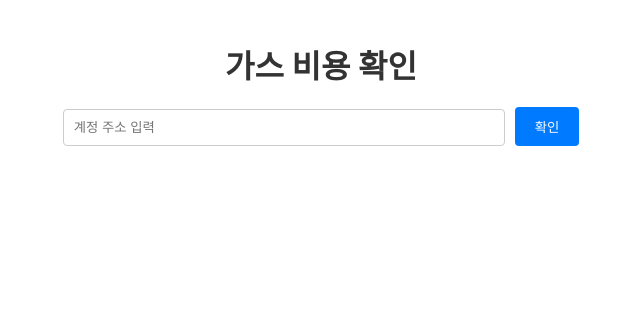
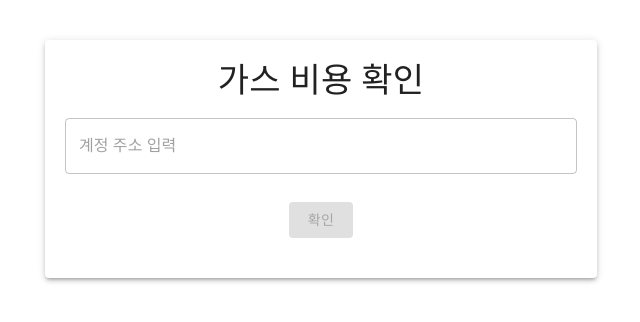
Before and after one commit to hereokay/gas-front, a React (Create React App) app: page / in a window 1280 px wide. Shown: the top 322 px of the page, without its empty margins (319-959 px from the left). Built offline with nearby package versions, Linux system fonts and the light colour scheme.

Commit message:
refactor:

```diff
--- a/package.json
+++ b/package.json
@@ -3,6 +3,9 @@
   "version": "0.1.0",
   "private": true,
   "dependencies": {
+    "@emotion/react": "^11.11.1",
+    "@emotion/styled": "^11.11.0",
+    "@mui/material": "^5.14.17",
     "@testing-library/jest-dom": "^5.17.0",
     "@testing-library/react": "^13.4.0",
     "@testing-library/user-event": "^13.5.0",
--- a/src/App.jsx
+++ b/src/App.jsx
@@ -1,7 +1,46 @@
 import React, { useState } from 'react';
 import axios from 'axios';
-import './GasCostChecker.css'; // 스타일시트 임포트
+import { TextField, Button, CircularProgress, Typography, Container, Box, Paper } from '@mui/material';
+import { createTheme, ThemeProvider } from '@mui/material/styles';
 
+
+// 사용자 정의 테마 생성
+const theme = createTheme({
+  palette: {
+    primary: {
+      main: '#556cd6',
+    },
+    secondary: {
+      main: '#19857b',
+    },
+    background: {
+      default: '#f7f7f7',
+      paper: '#ffffff',
+    },
+  },
+});
+
+async function fetchGasCost(address) {
+  try {
+    const response = await axios.get(`http://localhost:8080/api/etherscan/user?address=${address}`);
+    return response.data.spendGasUSDT;
+  } catch (error) {
+    throw new Error('트랜잭션 주소를 찾을 수 없거나 오류가 발생했습니다.');
+  }
+}
+
+function GasCostDisplay({ isLoading, spendGasUSDT, error }) {
+  if (isLoading) {
+    return <CircularProgress />;
+  }
+  if (error) {
+    return <p>{error}</p>;
+  }
+  if (spendGasUSDT !== null) {
+    return <p>사용된 가스 비용 (USDT): {spendGasUSDT} USDT</p>;
+  }
+  return null;
+}
 
 function GasCostChecker() {
   const [address, setAddress] = useState('');
@@ -10,46 +49,46 @@ function GasCostChecker() {
   const [error, setError] = useState(null);
 
   const checkGasCost = async () => {
-    const startTime = performance.now(); // 시간 측정 시작
     setIsLoading(true);
+    try {
+      const gasCost = await fetchGasCost(address);
+      setSpendGasUSDT(gasCost);
       setError(null);
-    try {
-      const response = await axios.get(`http://localhost:8080/api/etherscan/user?address=${address}`);
-      const roundedSpendGasUSDT = parseFloat(response.data.spendGasUSDT.toFixed(2));
-      setSpendGasUSDT(roundedSpendGasUSDT);
     } catch (error) {
-      setError('트랜잭션 주소를 찾을 수 없거나 오류가 발생했습니다.');
+      setError(error.message);
       setSpendGasUSDT(null);
     } finally {
       setIsLoading(false);
-      const endTime = performance.now(); // 시간 측정 종료
-      console.log(`처리 시간: ${endTime - startTime} 밀리초`); // 콘솔에 시간 차이 출력
     }
   };
 
   return (
-    <div className="container">
-      <h1 className="title">가스 비용 확인</h1>
-      <div className="input-group">
-        <input
+    <ThemeProvider theme={theme}>
+      <Container maxWidth="sm">
+        <Paper elevation={3} style={{ padding: 20, marginTop: 40 }}>
+          <Typography variant="h4" align="center">가스 비용 확인</Typography>
+          <TextField
             type="text"
             placeholder="계정 주소 입력"
             value={address}
             onChange={(e) => setAddress(e.target.value)}
-          className="input-field"
+            fullWidth
+            margin="normal"
           />
-        <button onClick={checkGasCost} disabled={isLoading || !address} className="check-button">
+          <Button
+            onClick={checkGasCost}
+            disabled={isLoading || !address}
+            variant="contained"
+            color="primary"
+            style={{ display: 'block', margin: '20px auto' }}
+          >
             확인
-        </button>
-      </div>
-      <div className="result">
-        {isLoading && <p>로딩 중...</p>}
-        {spendGasUSDT !== null && <p>사용된 가스 비용 (USDT): {spendGasUSDT} USDT</p>}
-        {error && <p className="error-message">{error}</p>}
-      </div>
-    </div>
+          </Button>
+          <GasCostDisplay isLoading={isLoading} spendGasUSDT={spendGasUSDT} error={error} />
+        </Paper>
+      </Container>
+    </ThemeProvider>
   );
 }
 
-
 export default GasCostChecker;
--- a/src/GasCostChecker.css
+++ /dev/null
@@ -1,44 +0,0 @@
-.container {
-    max-width: 600px;
-    margin: 0 auto;
-    padding: 20px;
-    text-align: center;
-  }
-
-  .title {
-    color: #333;
-    margin-bottom: 20px;
-  }
-
-  .input-group {
-    margin-bottom: 15px;
-  }
-
-  .input-field {
-    padding: 10px;
-    width: 70%;
-    margin-right: 10px;
-    border: 1px solid #ccc;
-    border-radius: 4px;
-  }
-
-  .check-button {
-    padding: 10px 20px;
-    border: none;
-    background-color: #007bff;
-    color: white;
-    border-radius: 4px;
-    cursor: pointer;
-  }
-
-  .check-button:hover {
-    background-color: #0056b3;
-  }
-
-  .result {
-    margin-top: 20px;
-  }
-
-  .error-message {
-    color: red;
-  }
```
Also changed, not shown: src/your-background-image.jpg (added), 1 other file (tests, documents, lock files or other folders). Lines whose indentation alone changed are shown as unchanged.
